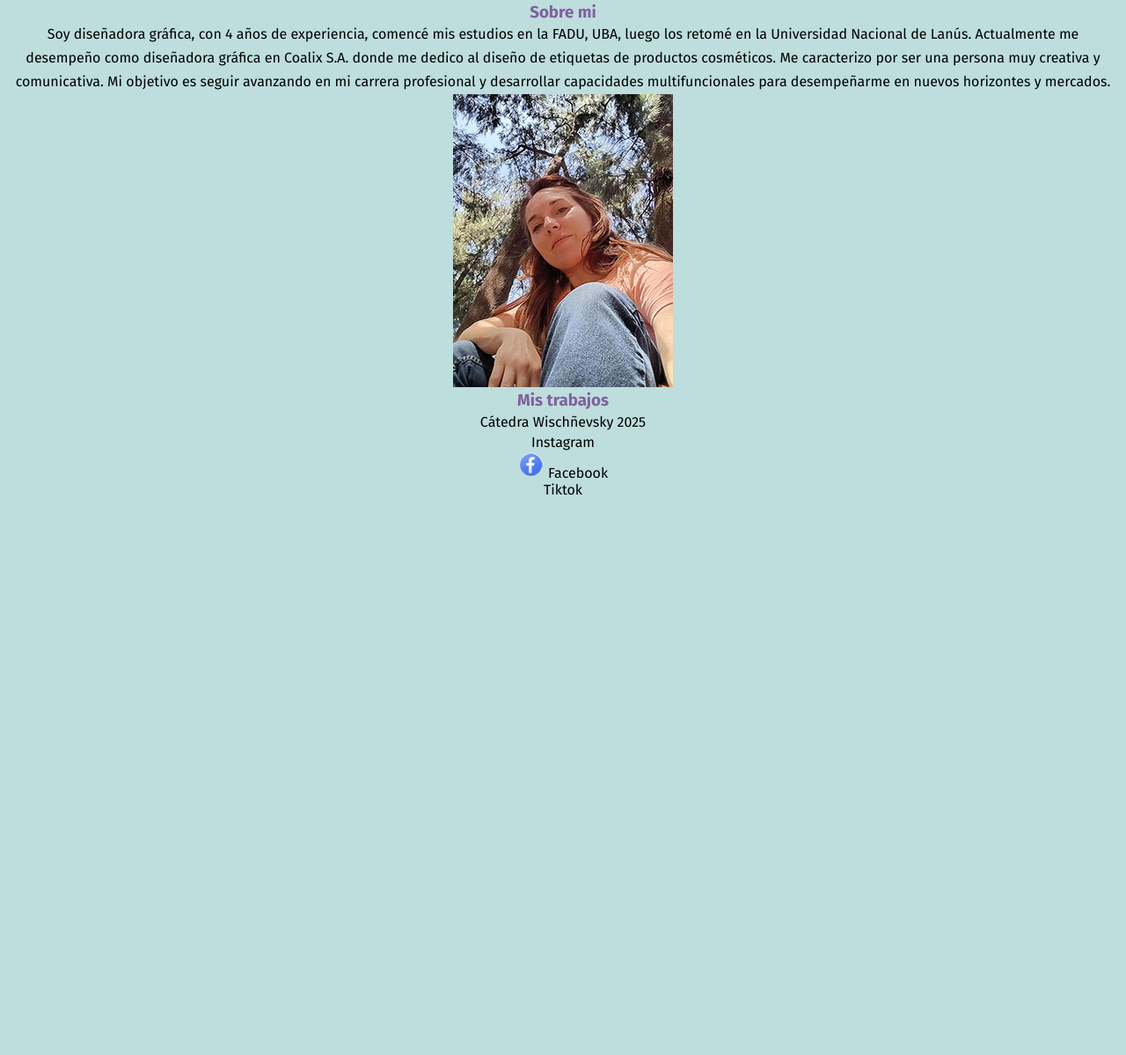
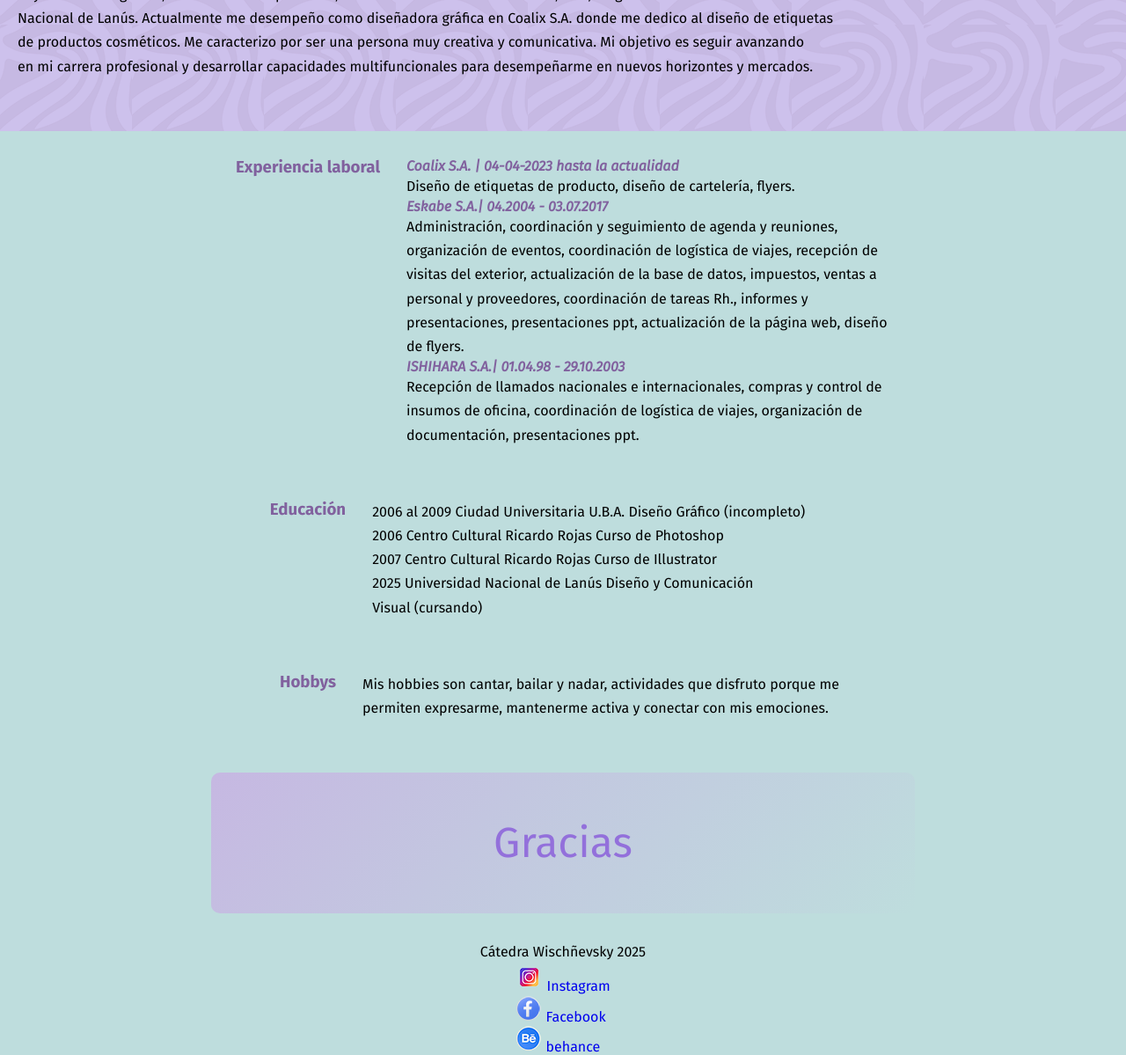
Before and after one commit to marielafernandes20112-png/TP1-mi-cv, a plain HTML site: page index.html in a window 1280 px wide. Shown: the part 747-1946 px from the top of the page at 88% size. Before the commit the page ends 1313 px from the top, so only its background shows below. Drawn offline with Linux system fonts and the light colour scheme.

Commit message:
pre entrega

```diff
--- a/estilos.css
+++ b/estilos.css
@@ -33,7 +33,6 @@
 
 * {
     font-family: 'Fira Sans', sans-serif;
-    text-align: center;
     list-style: none;
     text-decoration: none;
     margin: 0;
@@ -45,6 +44,40 @@ body {
     background-color: rgb(190, 221, 221);
 }
 
+header {
+    display: flex;
+    justify-content: center;
+    padding: 20px;
+    background: beige;
+}
+
+nav {
+    display: flex;
+    gap: 30px;
+}
+
+
+main {
+    display: flex;
+    flex-direction: column;
+    align-items: center;
+}
+
+section {
+    width: 100%;
+    display: flex;
+    flex-direction: column;
+    align-items: center;
+}
+
+.contenedor {
+    display: flex;
+    justify-content: space-around;
+    align-items: center;
+    width: 100vw;
+    max-width: 1200px;
+}
+
 /* aca empiezan las aplicaciones */
 
 h1,
@@ -52,7 +85,6 @@ h2,
 h3 {
     font-family: 'Fira Sans', sans-serif;
     color: rgb(125 107 161);
-    text-align: center;
 }
 
 h1 {
@@ -68,64 +100,135 @@ h3 {
     color: #81619e;
 }
 
+h4 {
+    color: #81619e;
+    font-family: "fira italic";
+}
+
 p {
     text-wrap-style: balance;
-    text-align: center;
     line-height: 1.7rem;
 }
 
 #hero {
-    background-image: url(img/textura.jpg);
+    background-image: url(img/fotomarieconfondo.jpg);
     background-size: cover;
     background-position: center;
     height: 70vh;
     padding: 30px;
-    margin: 20px 0;
     border-top-width: 30px;
     border-bottom-width: 30px;
     border-left-width: 0;
     border-right-width: 0;
     border-color: purple;
     border-style: solid;
+    display: flex;
+    flex-direction: column;
+    justify-content: flex-end;
 }
 
 #bienvenida {
     background-image: url(img/patron.png);
-    padding: 20px;
-    min-height: 300px;
+    display: flex;
+    flex-direction: column;
+    align-items: center;
+    padding: 60px 20px;
+    gap: 20px;
 }
 
-#gracias {
-    font-size: 2rem;
+blockquote {
+    font-size: 3rem;
     background: linear-gradient(132deg, #c6b8e2, transparent);
     padding: 20px;
     min-height: 20vh;
-    line-height: 2rem;
+    line-height: 3rem;
+    width: 100vw;
     max-width: 800px;
     margin: 30px 0;
     border-radius: 10px;
+    display: flex;
+    align-items: center;
+    justify-content: center;
+    color: mediumpurple;
 
     p {
-        linr-height: 2rem
+        line-height: 2rem
     }
 }
 
-/*#gracias p {
-    line-height: 2rem;
-}*/
 
 ul {
     list-style: none;
 }
 
-/*.botonera {
-    background-color: rgb(62, 116, 133);
-    width: 1200px;
-    height: 90px;
-}*/
+#experiencia {
+    article {
+        display: flex;
+        justify-content: center;
+        gap: 30px;
+        padding: 30px;
+        flex-wrap: wrap;
 
-#cabecera {
-    background-color: rgb(190, 216, 212);
-    width: 1200px;
-    height: 150px;
+        p {
+            text-wrap: pretty;
+        }
+
+        div {
+            max-width: 550px;
+            display: flex;
+            flex-direction: column;
+            gap: 15px;
+            min-width: 410px;
+        }
+    }
 }
+
+#estudios {
+    article {
+        display: flex;
+        justify-content: center;
+        gap: 30px;
+        padding: 30px;
+        flex-wrap: wrap;
+
+        p {
+            text-wrap: pretty;
+        }
+
+        div {
+            max-width: 550px;
+            display: flex;
+            flex-direction: column;
+            gap: 15px;
+            min-width: 410px;
+        }
+    }
+}
+
+#hobbys {
+    article {
+        display: flex;
+        justify-content: center;
+        gap: 30px;
+        padding: 30px;
+        flex-wrap: wrap;
+
+        p {
+            text-wrap: pretty;
+        }
+
+        div {
+            max-width: 550px;
+            display: flex;
+            flex-direction: column;
+            gap: 15px;
+            min-width: 410px;
+        }
+    }
+}
+
+footer {
+    display: flex;
+    flex-direction: column;
+    align-items: center;
+}
--- a/index.html
+++ b/index.html
@@ -13,9 +13,17 @@
 
 <body>
     <header id="cabecera">
-        <img src="img/" alt="Mariela Fernandes" width="25" height="25" />
+        <div class="contenedor">
+            <img src="img/mariela sufriendo.png" alt="Mariela Fernandes" width="25" height="25">
+            <nav>
+                <a href="#bienvenida">Sobre mi</a>
+                <a href="#mis estudios">Mis estudios</a>
+                <a href="#experiencia">Experiencia</a>
+                <a href="#hobbys">Hobbys</a>
+            </nav>
+        </div>
     </header>
-    <nav class="botonera"></nav>
+
     <main>
         <!--esto es un comentario-->
         <!--esto es un hero-->
@@ -24,7 +32,7 @@
             <h2>Marie Fernandes</h2>
         </section>
         <!--pequeña descripcion-->
-        <section>
+        <section id="bienvenida">
             <h3>Sobre mi</h3>
             <p>Soy diseñadora gráfica, con 4 años de experiencia, comencé mis estudios en la FADU, UBA, luego los retomé
                 en la Universidad Nacional de Lanús.
@@ -35,24 +43,98 @@
                 para desempeñarme en nuevos horizontes y mercados.
             </p>
         </section>
-        <!--sobre el autor-->
-        <section>
-            <img src="img/mariela.jpg" alt="foto mariela">
-            <h3>Mis trabajos</h3>
+
+
+        <!--sobre mis trabajos-->
+        <section id="experiencia">
+            <article>
+                <h3>Experiencia laboral</h3>
+                <div>
+
+                    <ul>
+                        <li>
+                            <h4>Coalix S.A. | 04-04-2023 hasta la actualidad</h4>
+                            <p> Diseño de etiquetas de producto, diseño de cartelería, flyers.</p>
+                            <h4>Eskabe S.A.| 04.2004 - 03.07.2017</h4>
+                            <p> Administración, coordinación y seguimiento de agenda y reuniones, organización de
+                                eventos,
+                                coordinación de logística de viajes, recepción de visitas del exterior, actualización de
+                                la
+                                base de datos, impuestos, ventas a personal y proveedores, coordinación de tareas Rh.,
+                                informes y presentaciones, presentaciones ppt, actualización de la página web, diseño de
+                                flyers.</p>
+                            <h4>ISHIHARA S.A.| 01.04.98 - 29.10.2003</h4>
+                            <p>Recepción de llamados nacionales e internacionales, compras y control de insumos de
+                                oficina,
+                                coordinación de logística de viajes, organización de documentación, presentaciones ppt.
+                            </p>
+                        </li>
+                    </ul>
+                </div>
+            </article>
 
         </section>
+
+        <!--sobre mis estudios-->
+        <section id="estudios">
+            <article>
+                <h3>Educación</h3>
+                <div>
+                    <ul>
+                        <li>
+                            <p>2006 al 2009 Ciudad Universitaria U.B.A. Diseño Gráfico (incompleto)</p>
+
+                            <p>2006 Centro Cultural Ricardo Rojas Curso de Photoshop</p>
+
+                            <p>2007 Centro Cultural Ricardo Rojas Curso de Illustrator</p>
+
+                            <p>2025 Universidad Nacional de Lanús Diseño y Comunicación Visual (cursando)</p>
+
+                        </li>
+                    </ul>
+                </div>
+            </article>
+        </section>
+
+        <!--sobre mis hobbys-->
+        <section id="hobbys">
+            <article>
+                <h3>Hobbys</h3>
+                <div>
+                    <p>
+                        Mis hobbies son cantar, bailar y nadar, actividades que disfruto porque me permiten expresarme,
+                        mantenerme activa y conectar con mis emociones.
+                    </p>
+                </div>
+            </article>
+
+        </section>
+
+
+
+        <blockquote>
+            <p>
+                Gracias
+            </p>
+        </blockquote>
     </main>
     <footer>
         <p>Cátedra Wischñevsky 2025</p>
         <ul>
             <li>
-                <a href="https://www.instagram.com/mariefernandes_1?utm_source=qr&igsh=NHI0YnlpcHN3b2s3"></a>Instagram
+                <img src="img/logo-instragram.png72dpi30px.png" alt="31px" width="31px">
+                <a href="https://www.instagram.com/mariefernandes_1?utm_source=qr&igsh=NHI0YnlpcHN3b2s3">Instagram</a>
             </li>
+
             <li>
-                <img src="img/logoface72dpi.png" alt="">
-                <a href="#"></a>Facebook
+                <img src="img/logoface72dpi.png" alt="31px" width="30px">
+                <a href="https://www.facebook.com/profile.php?id=100004161675252&sk=photos_by">Facebook</a>
             </li>
-            <li>Tiktok</li>
+
+            <li>
+                <img src="img/behance.png" alt="30px" width="30px">
+                <a href="https://www.behance.net/marielafernand5">behance</a>
+            </li>
         </ul>
     </footer>
 </body>
```
Also changed, not shown: img/behance.png (added), img/formashero.jpg (deleted), img/fotomarieconfondo.jpg (added), img/logo-tiktok72dpi.png (deleted), img/mariela sufriendo.png (added), img/mariela.jpg (deleted), img/patron.png (added).
